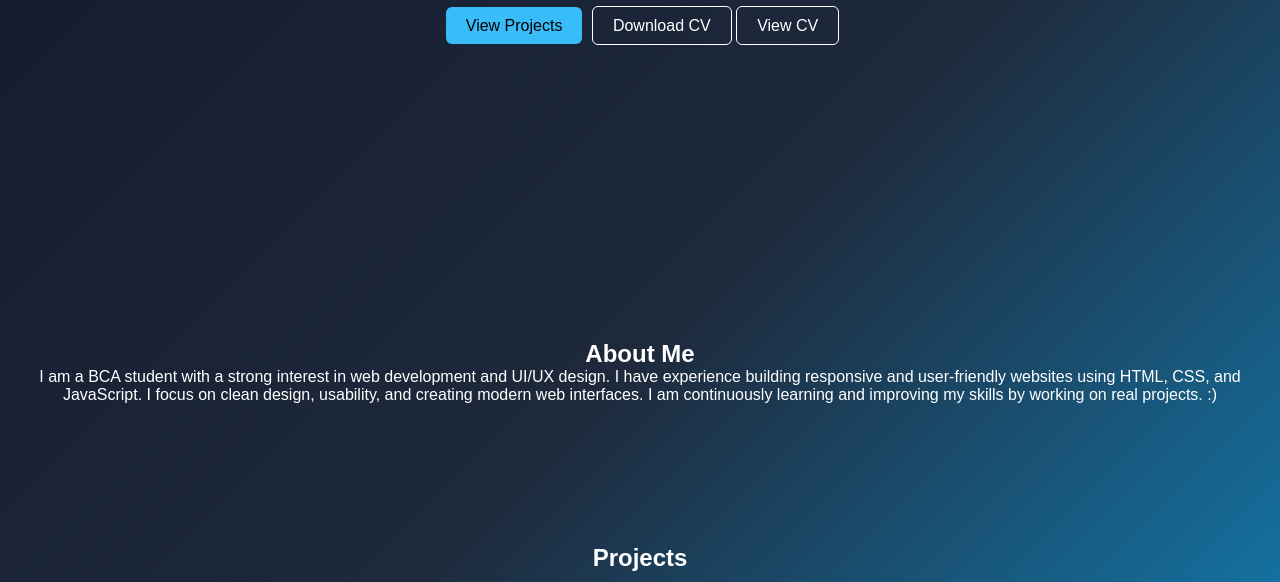
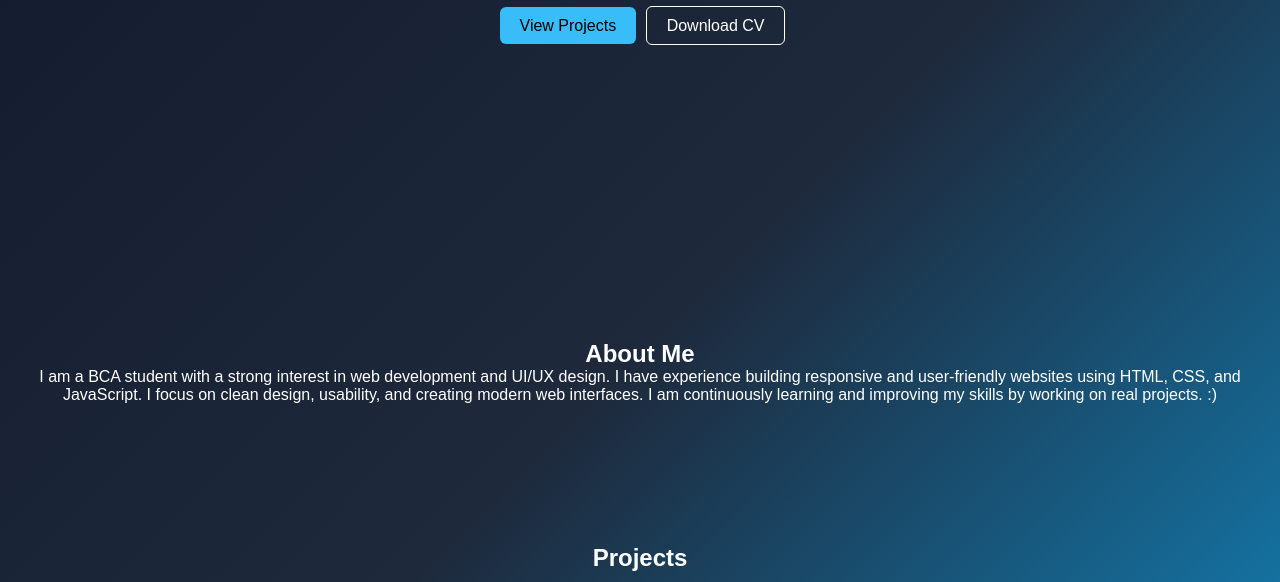
Before and after one commit to pranaypatil7205-web/Portfolio-, a plain HTML site: page index.html in a window 1280 px wide. Shown: the part 518-1100 px from the top of the page. Drawn offline with Linux system fonts and the light colour scheme.

Commit message:
index.html

```diff
--- a/index.html
+++ b/index.html
@@ -34,7 +34,7 @@
   <div class="buttons">
     <a href="#projects" class="btn">View Projects</a>
     <a href="resume.pdf" class="btn2" download>Download CV</a>
-    <a href="resume.pdf" target="_black" class="btn2">View CV</a>
+
   </div>
 </section>
 
```
